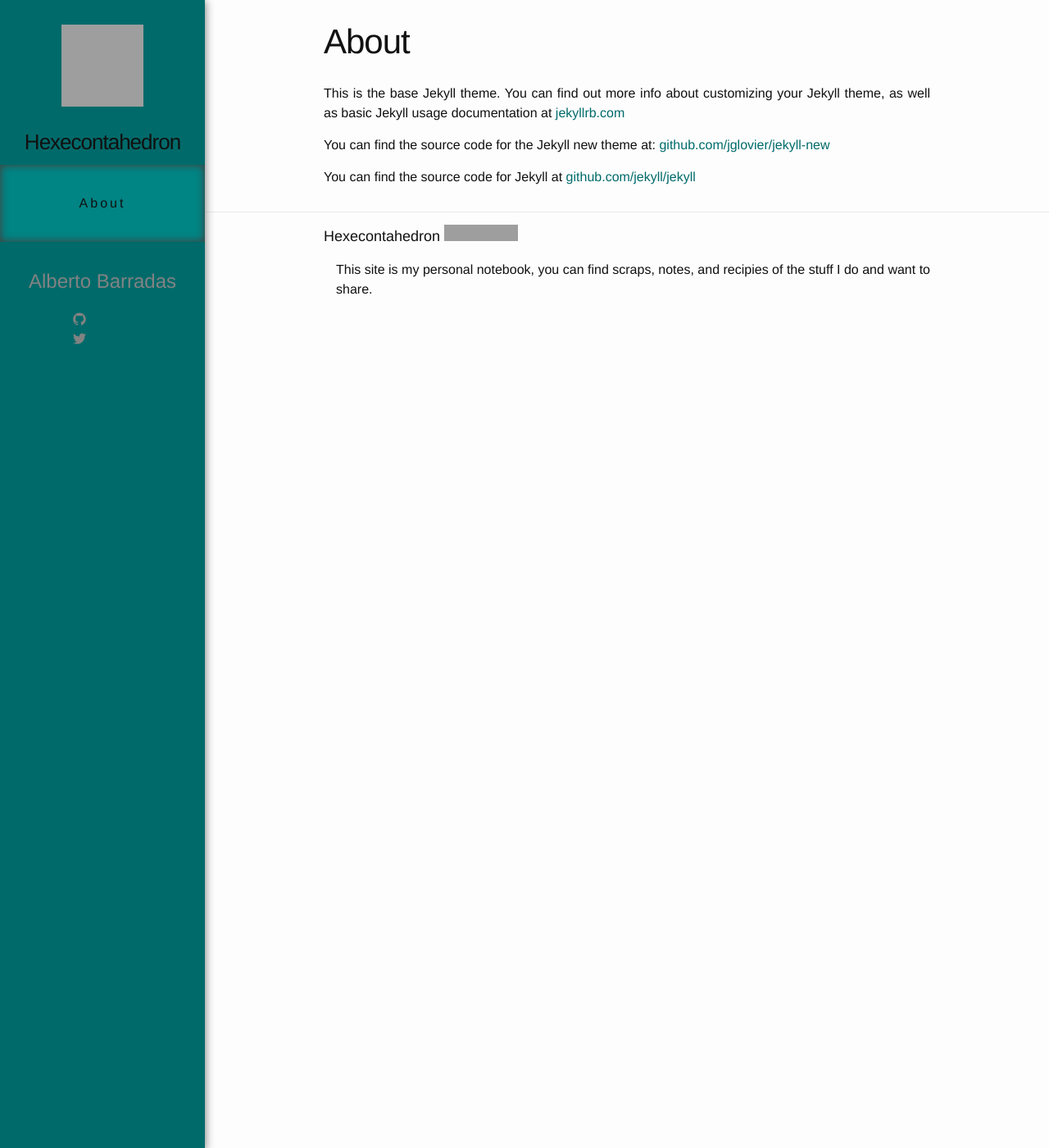
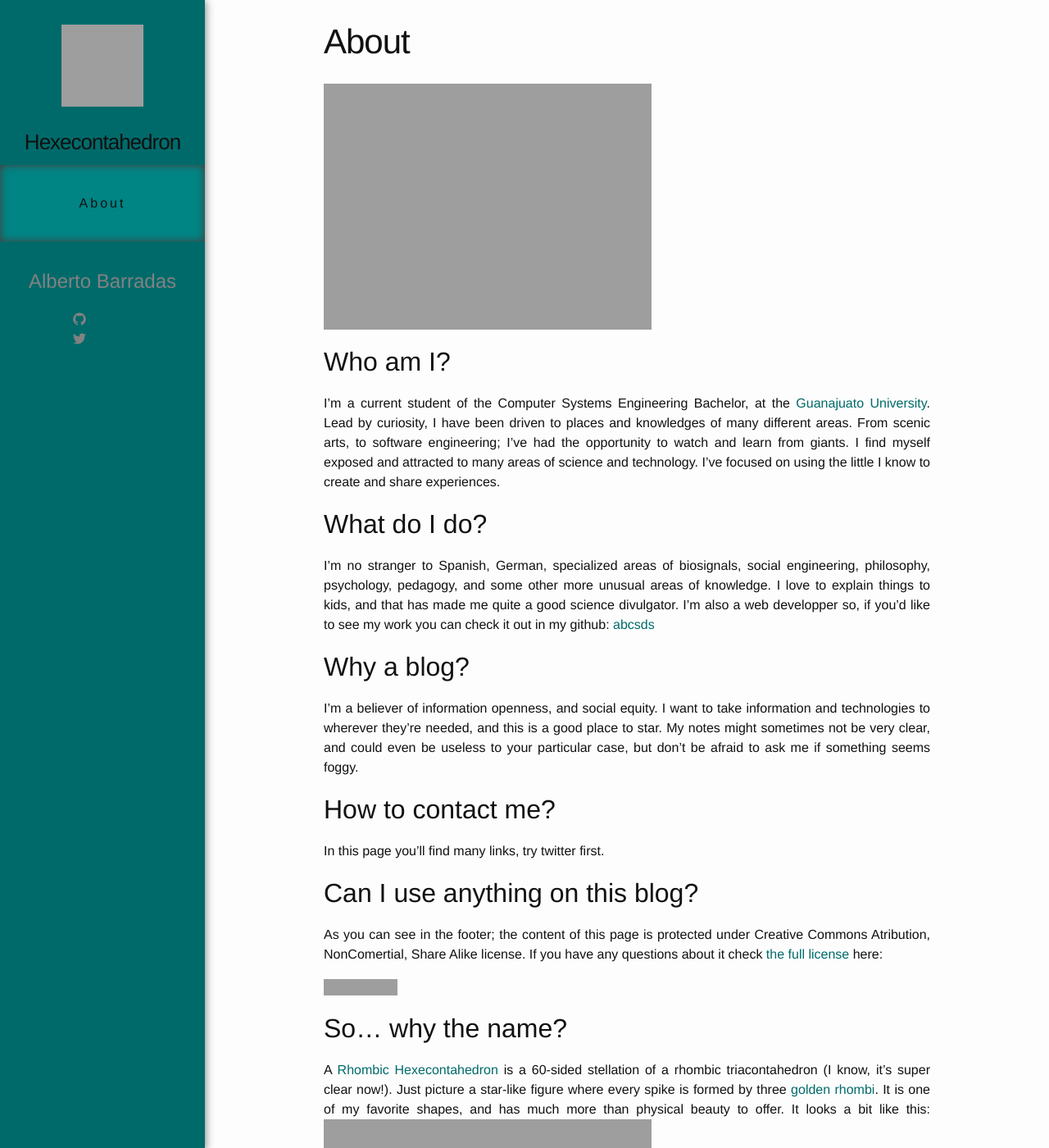
Before and after one commit to abcsds/hexecontahedron, a Jekyll site: the page built from about.md, in a window 1280 px wide and 1400 px high. Shown: the whole window at 82% size. Built offline with Jekyll 4.4.1, drawn with Linux system fonts in a browser that asks for light colours; grey boxes are pictures that could not be loaded.

Commit message:
Update About

```diff
--- a/about.md
+++ b/about.md
@@ -3,9 +3,27 @@ layout: page
 title: About
 permalink: /about/
 ---
+![Me](({{ site.url }}/app/img/Profile.jpg))
 
-This is the base Jekyll theme. You can find out more info about customizing your Jekyll theme, as well as basic Jekyll usage documentation at [jekyllrb.com](http://jekyllrb.com/)
+## Who am I?
+I'm a current student of the Computer Systems Engineering Bachelor, at the [Guanajuato University][fimee]. Lead by curiosity, I have been driven to places and knowledges of many different areas. From scenic arts, to software engineering; I’ve had the opportunity to watch and learn from giants. I find myself exposed and attracted to many areas of science and technology. I've focused on using the little I know to create and share experiences.
+## What do I do?
+I'm no stranger to Spanish, German, specialized areas of biosignals, social engineering, philosophy, psychology, pedagogy, and some other more unusual areas of knowledge. I love to explain things to kids, and that has made me quite a good science divulgator.
+I'm also a web developper so, if you'd like to see my work you can check it out in my github:  [abcsds][github]
+## Why a blog?
+I'm a believer of information openness, and social equity. I want to take information and technologies to wherever they're needed, and this is a good place to star. My notes might sometimes not be very clear, and could even be useless to your particular case, but don't be afraid to ask me if something seems foggy.
+## How to contact me?
+In this page you'll find many links, try twitter first.
+## Can I use anything on this blog?
+As you can see in the footer; the content of this page is protected under Creative Commons Atribution, NonComertial, Share Alike license. If you have any questions about it check [the full license][license] here:
 
-You can find the source code for the Jekyll new theme at: [github.com/jglovier/jekyll-new](https://github.com/jglovier/jekyll-new)
+<a rel="license" href="http://creativecommons.org/licenses/by-nc-sa/3.0/"><img alt="Creative Commons License" style="border-width:0" src="https://i.creativecommons.org/l/by-nc-sa/3.0/88x31.png" /></a>
+## So... why the name?
+A [Rhombic Hexecontahedron][hexe] is a 60-sided stellation of a rhombic triacontahedron (I know, it's super clear now!). Just picture a star-like figure where every spike is formed by three [golden rhombi][rhombi]. It is one of my favorite shapes, and has much more than physical beauty to offer. It looks a bit like this:
+![Rhombic Hexecontahedron](({{ site.url }}app/img/hexecontahedron.png))
 
-You can find the source code for Jekyll at [github.com/jekyll/jekyll](https://github.com/jekyll/jekyll)
+[fimee]: http://www.ingenierias.ugto.mx/DI/estructura/
+[github]: https://github.com/abcsds
+[license]: (http://creativecommons.org/licenses/by-nc-sa/3.0/)
+[hexe]: https://en.wikipedia.org/wiki/Rhombic_hexecontahedron
+[rhombi]: https://en.wikipedia.org/wiki/Golden_rhombus
```
Also changed, not shown: README.md.
